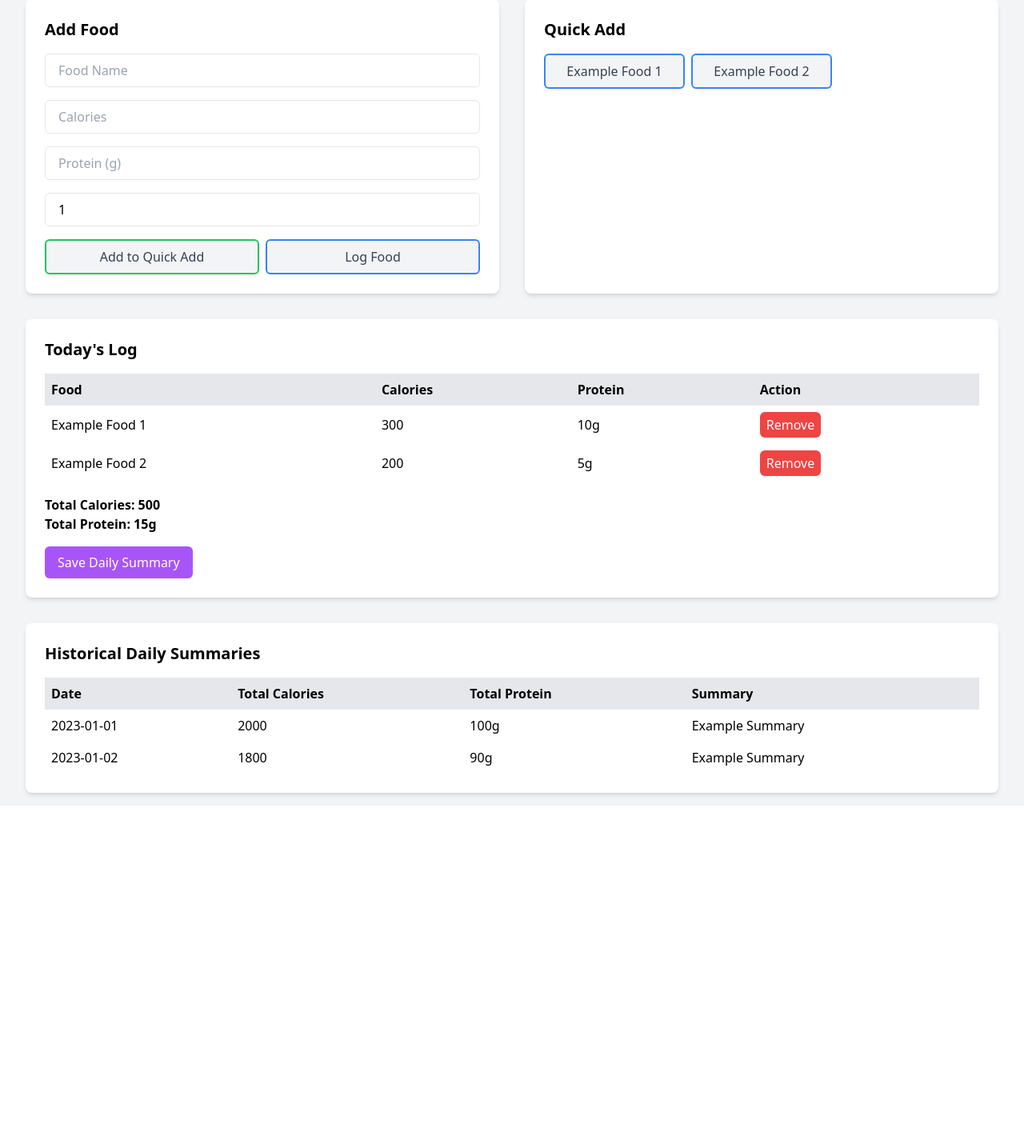
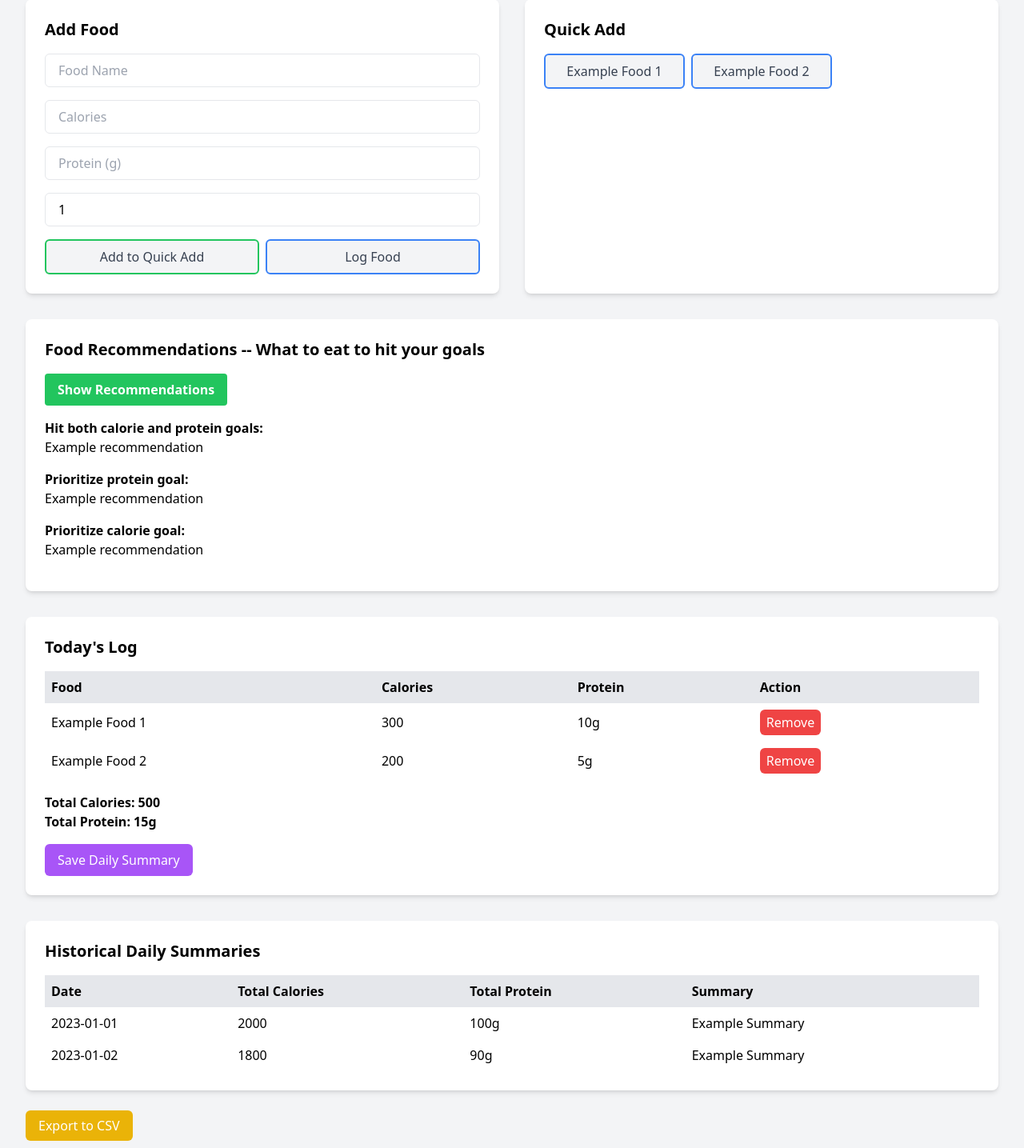
Before and after one commit to AndyIsBuilding/calorie_counter, a Flask app: page / in a window 1280 px wide. Shown: the part 181-1616 px from the top of the page at 80% size. Before the commit the page ends 1181 px from the top, so only its background shows below. Run offline with Flask 3, Linux system fonts and the light colour scheme; some libraries are stand-ins or nearby versions.

Commit message:
update README, index

```diff
--- a/templates/index.html
+++ b/templates/index.html
@@ -25,10 +25,10 @@
         <div class="bg-white p-6 rounded-lg shadow-md">
             <h2 class="text-xl font-bold mb-4">Add Food</h2>
             <form id="addFoodForm" action="" method="post" class="space-y-4">
-                <input type="text" name="name" placeholder="Food Name" required class="w-full px-4 py-2 border rounded-md">
-                <input type="number" name="calories" placeholder="Calories" required class="w-full px-4 py-2 border rounded-md">
-                <input type="number" name="protein" placeholder="Protein (g)" required class="w-full px-4 py-2 border rounded-md">
-                <input type="number" name="servings" placeholder="Servings" value="1" min="0.1" step="0.1" required class="w-full px-4 py-2 border rounded-md">
+                <input type="text" name="name" placeholder="Food Name" required class="w-full px-4 py-2 border rounded-md" readonly>
+                <input type="number" name="calories" placeholder="Calories" required class="w-full px-4 py-2 border rounded-md" readonly>
+                <input type="number" name="protein" placeholder="Protein (g)" required class="w-full px-4 py-2 border rounded-md" readonly>
+                <input type="number" name="servings" placeholder="Servings" value="1" min="0.1" step="0.1" required class="w-full px-4 py-2 border rounded-md" readonly>
                 <div class="flex space-x-2">
                     <button type="button" class="flex-1 bg-gray-100 text-gray-700 py-2 rounded-md border-2 border-green-500" disabled>Add to Quick Add</button>
                     <button type="button" class="flex-1 bg-gray-100 text-gray-700 py-2 rounded-md border-2 border-blue-500" disabled>Log Food</button>
@@ -41,6 +41,28 @@
             <div class="quick-add-grid grid grid-cols-2 sm:grid-cols-3 md:grid-cols-2 lg:grid-cols-3 gap-2">
                 <button type="button" class="quick-add-btn w-full bg-gray-100 text-gray-700 py-2 px-4 rounded-md border-2 border-blue-500" disabled>Example Food 1</button>
                 <button type="button" class="quick-add-btn w-full bg-gray-100 text-gray-700 py-2 px-4 rounded-md border-2 border-blue-500" disabled>Example Food 2</button>
+            </div>
+        </div>
+    </div>
+
+    <!-- Recommendations to hit your goals -->
+    <div class="mt-8 bg-white p-6 rounded-lg shadow-md">
+        <h2 class="text-xl font-bold mb-4">Food Recommendations -- What to eat to hit your goals</h2>
+        <button id="showRecommendationsBtn" class="bg-green-500 hover:bg-green-600 text-white font-bold py-2 px-4 rounded" disabled>
+            Show Recommendations
+        </button>
+        <div id="recommendationsContainer" class="mt-4">
+            <div class="mb-4">
+                <h3 class="font-bold">Hit both calorie and protein goals:</h3>
+                <p id="hitBoth">Example recommendation</p>
+            </div>
+            <div class="mb-4">
+                <h3 class="font-bold">Prioritize protein goal:</h3>
+                <p id="prioritizeProtein">Example recommendation</p>
+            </div>
+            <div class="mb-4">
+                <h3 class="font-bold">Prioritize calorie goal:</h3>
+                <p id="prioritizeCalories">Example recommendation</p>
             </div>
         </div>
     </div>
@@ -86,7 +108,8 @@
 
     <div class="mt-8 bg-white p-6 rounded-lg shadow-md">
         <h2 class="text-xl font-bold mb-4">Historical Daily Summaries</h2>
-        <table class="w-full">
+        <div class="overflow-x-auto">
+            <table class="w-full table-auto">
                 <thead>
                     <tr class="bg-gray-200">
                         <th class="p-2 text-left">Date</th>
@@ -100,16 +123,21 @@
                         <td class="p-2">2023-01-01</td>
                         <td class="p-2">2000</td>
                         <td class="p-2">100g</td>
-                    <td class="p-2">Example Summary</td>
+                        <td class="p-2 whitespace-pre-wrap">Example Summary</td>
                     </tr>
                     <tr>
                         <td class="p-2">2023-01-02</td>
                         <td class="p-2">1800</td>
                         <td class="p-2">90g</td>
-                    <td class="p-2">Example Summary</td>
+                        <td class="p-2 whitespace-pre-wrap">Example Summary</td>
                     </tr>
                 </tbody>
             </table>
         </div>
     </div>
+
+    <div class="mt-8">
+        <a href="#" class="bg-yellow-500 text-white py-2 px-4 rounded-md hover:bg-yellow-600">Export to CSV</a>
+    </div>
+</div>
 {% endblock %}
```
Also changed, not shown: README.md. Lines whose indentation alone changed are shown as unchanged.
